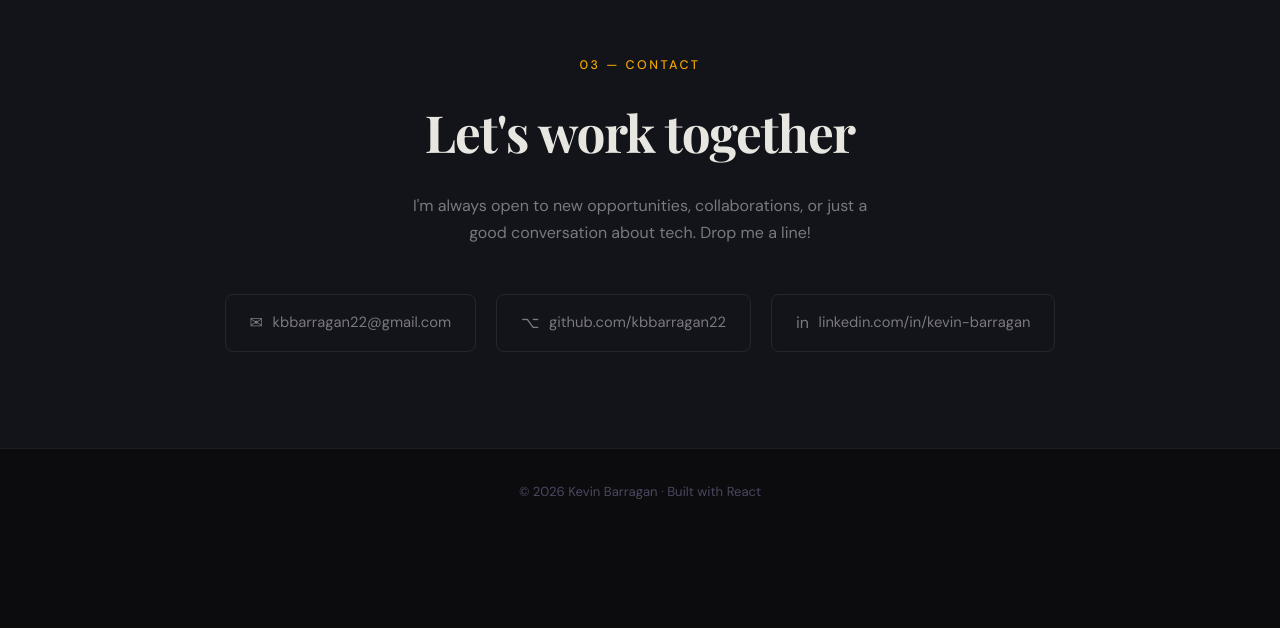
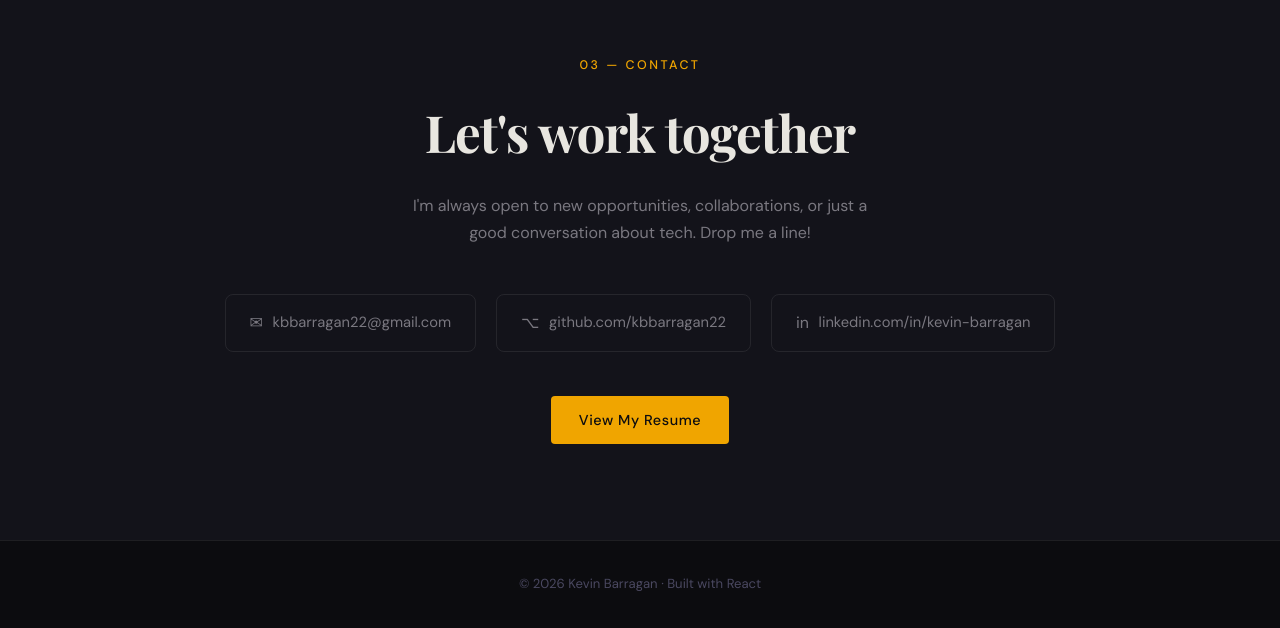
Before and after one commit to kbbarragan22/my-portfolio, a React (Vite) app: page /#/ in a window 1280 px wide. Shown: the part 2450-3078 px from the top of the page. Before the commit the page ends 2985 px from the top, so only its background shows below. Built offline with nearby package versions, Linux system fonts and the light colour scheme.

Commit message:
Update Home.jsx

```diff
--- a/src/pages/Home.jsx
+++ b/src/pages/Home.jsx
@@ -1,4 +1,5 @@
 import { useEffect, useRef } from 'react';
+import { Link } from 'react-router-dom';
 
 const projects = [
   {
@@ -144,6 +145,9 @@ function Home() {
               <span className="contact-icon">in</span>
               linkedin.com/in/kevin-barragan
             </a>
+            <Link to="/resume" className="btn btn-primary" style={{ marginTop: '1.5rem' }}>
+              View My Resume
+            </Link>
           </div>
         </div>
       </section>
```
